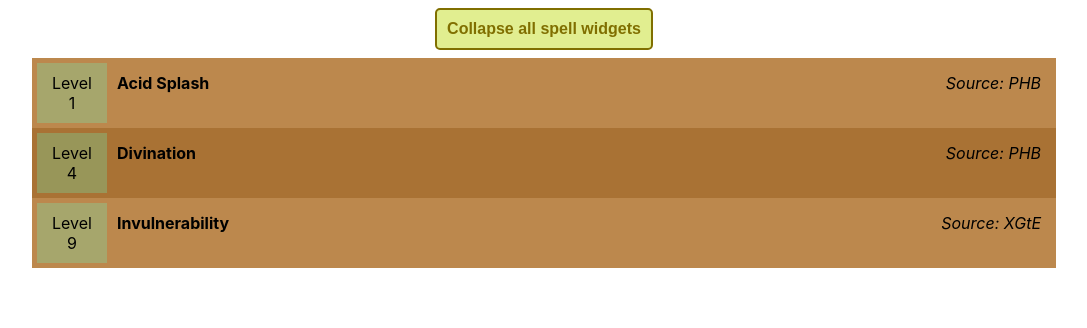
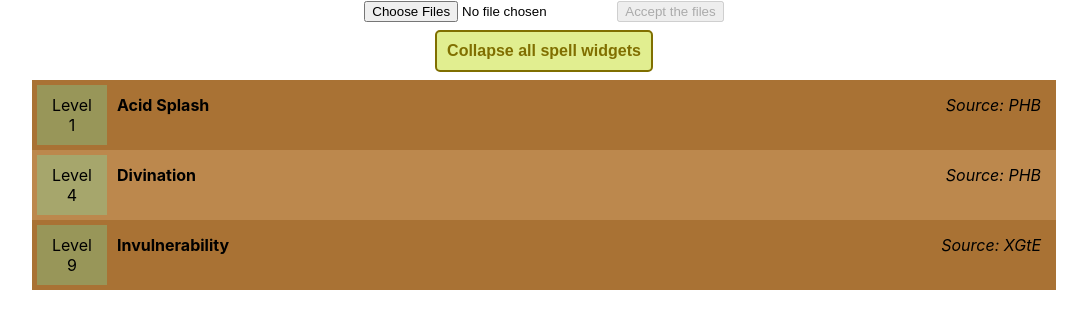
Before and after one commit to clarkecoding/spell-list-organizer, a React (Create React App) app: page / in a window 1280 px wide. Shown: the top 328 px of the page, without its empty margins (96-1183 px from the left). Built offline with nearby package versions, Linux system fonts and the light colour scheme.

Commit message:
Add FileUploader.js Add FileUploader component to App.js.
FileUploader.js can accept one or multiple files.
It can tell whether a file is a JSON file and whether it contains a
valid JSON object. Currently, nothing is done wth the data.

```diff
--- a/src/components/App.js
+++ b/src/components/App.js
@@ -1,12 +1,14 @@
 import '../App.css';
 import SpellWidget from './SpellWidget';
 import CloseSpellWidgetsBtn from './CloseSpellWidgetsBtn';
+import FileUploader from './FileUploader';
 
 const testSpells = require('../data/test_spells.json');
 
 function App() {
   return (
     <div className='App'>
+      <FileUploader />
       <CloseSpellWidgetsBtn />
       <SpellWidget
         spell={testSpells.spells[0]}
--- /dev/null
+++ b/src/components/FileUploader.js
@@ -0,0 +1,93 @@
+import { useState } from 'react';
+
+// ripped from: https://www.pluralsight.com/guides/uploading-files-with-reactjs
+
+const FILE_NOT_JSON_ERR_MSG = (fileName) => {
+  return `The following file is not a JSON file:
+    ${fileName}
+This program only supports JSON files for uploading/downloading data.
+Please ensure you have selected the correct file.`;
+}
+const JSON_FILE_PARSE_ERR_MSG = (fileName) => {
+  return `The following JSON file could not be parsed:
+    ${fileName}
+It may be poorly formatted.
+Check the console output for more details.`;
+}
+const COULD_NOT_READ_FILE_ERR_MSG = (fileName) => {
+  return `The following file could not be read:
+    ${fileName}
+Please refresh the page and try again.
+Check the console output for more details.`;
+}
+const UNSUPPORTED_FEATURE_ERR_MSG = "Unfortunately, your browser doesn't support this feature. Whoops!";
+
+function FileUploader(props) {
+  const [selectedFiles, setSelectedFiles] = useState([]);
+  const [isFilePicked, setIsFilePicked] = useState(false);
+
+  // Function assumes that file is a valid JSON file.
+  const parseJSONFile = (file) => {
+    const reader = new FileReader();
+
+    reader.onerror = () => {
+      alert(COULD_NOT_READ_FILE_ERR_MSG(file.name));
+      console.log(reader.error);
+    }
+    reader.onload = () => {
+      let fileText = reader.result;
+      let fileObject;
+      try {
+        fileObject = JSON.parse(fileText);
+      } catch (err) {
+        alert(JSON_FILE_PARSE_ERR_MSG(file.name));
+        console.log(err);
+        return;
+      }
+      console.log(fileObject);
+    };
+
+    reader.readAsText(file);
+  }
+
+  const changeHandler = (event) => {
+    if (event.target.files.length === 0) {
+      setIsFilePicked(false);
+      setSelectedFiles([]);
+    } else {
+      setIsFilePicked(true);
+      setSelectedFiles(Array.from(event.target.files));
+    }
+  }
+
+  const handleSubmission = () => {
+    if (!(window.File && window.FileReader && window.FileList && window.Blob)) {
+      alert(UNSUPPORTED_FEATURE_ERR_MSG);
+    }
+    console.log(selectedFiles);
+    for (let i = 0; i < selectedFiles.length; i++) {
+      let file = selectedFiles[i];
+      if (file.name.substr(-5) !== '.json') {
+        alert(FILE_NOT_JSON_ERR_MSG(file.name));
+        continue;
+      }
+      parseJSONFile(selectedFiles[i]);
+    }
+  }
+
+  return (
+    <div>
+      <input type="file" id="file-selector" accept=".json" onChange={ changeHandler } multiple />
+      <input
+        type="button"
+        id="accept-files-btn"
+        value="Accept the files"
+        onClick={ handleSubmission }
+        disabled={!isFilePicked}
+      />
+
+    </div>
+  );
+}
+
+export default FileUploader;
```
